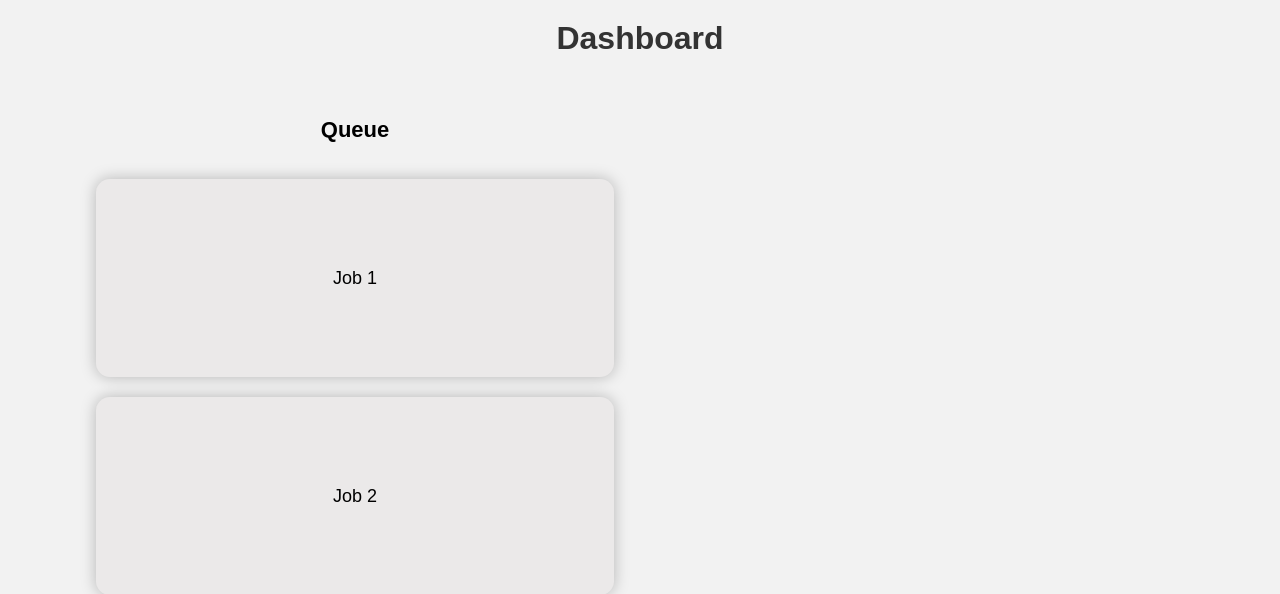
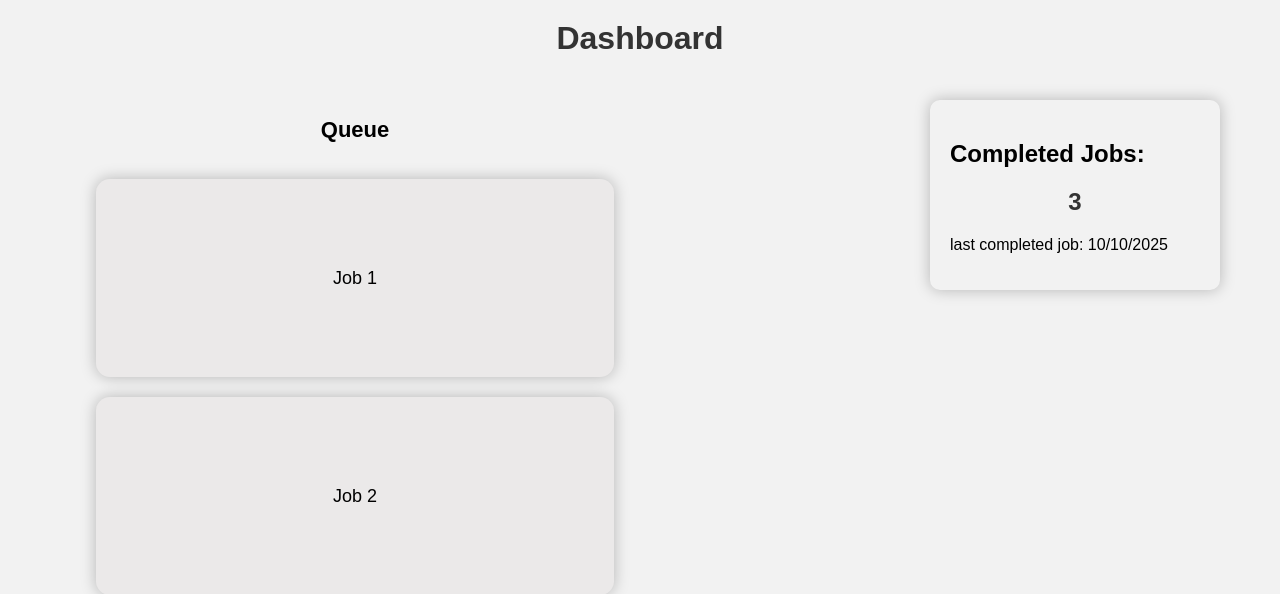
Before and after one commit to Sophie-skyyye/Ops-Beowulf-cluster-website, a Flask app: page / in a window 1280 px wide. Shown: the top 594 px of the page. Run offline with Flask 3, Linux system fonts and the light colour scheme.

Commit message:
added the completed jobs box now trying to get the css right

```diff
--- a/static/home.css
+++ b/static/home.css
@@ -12,6 +12,8 @@ h1 {
     text-emphasis: bold;
 }
 
+/* -----------------------------------------Queue container----------------------------------------------------------------------*/
+
 /* Queue container (entire sidebar area) */
 .queue-container {
   width: 550px;
@@ -20,8 +22,6 @@ h1 {
   display: flex;
   flex-direction: column;
   align-items: stretch;
-
-
   margin-left: 60px;
   margin-top: 40px;
 }
@@ -81,3 +81,19 @@ h1 {
 .queue-list::-webkit-scrollbar-thumb:hover {
   background-color: #777;
 }
+
+/* ------------------------------------------ Completed Jobs ----------------------------------------------- */
+
+/* completed job container */
+.completedJobs-container {
+  position: absolute;
+  top: 100px;
+  right: 60px;
+  width: 250px;
+  border-radius: 10px;
+  padding: 20px;
+  box-shadow: 0 0 15px rgba(0, 0, 0, 0.25);
+  display: flex;
+  flex-direction: column;
+  align-items: stretch;
+}
--- a/templates/index.html
+++ b/templates/index.html
@@ -23,6 +23,15 @@
   </div>
 </aside>
 
+<!-- Completed Jobs -->
+<aside class="completedJobs-container">
+  <div class="completedJobs">
+    <h2>Completed Jobs:</h2>
+    <h1>3</h1>
+    <p>last completed job: 10/10/2025</p>
+  </div>
+</aside>
+
 </body>
 
 </html>
```
